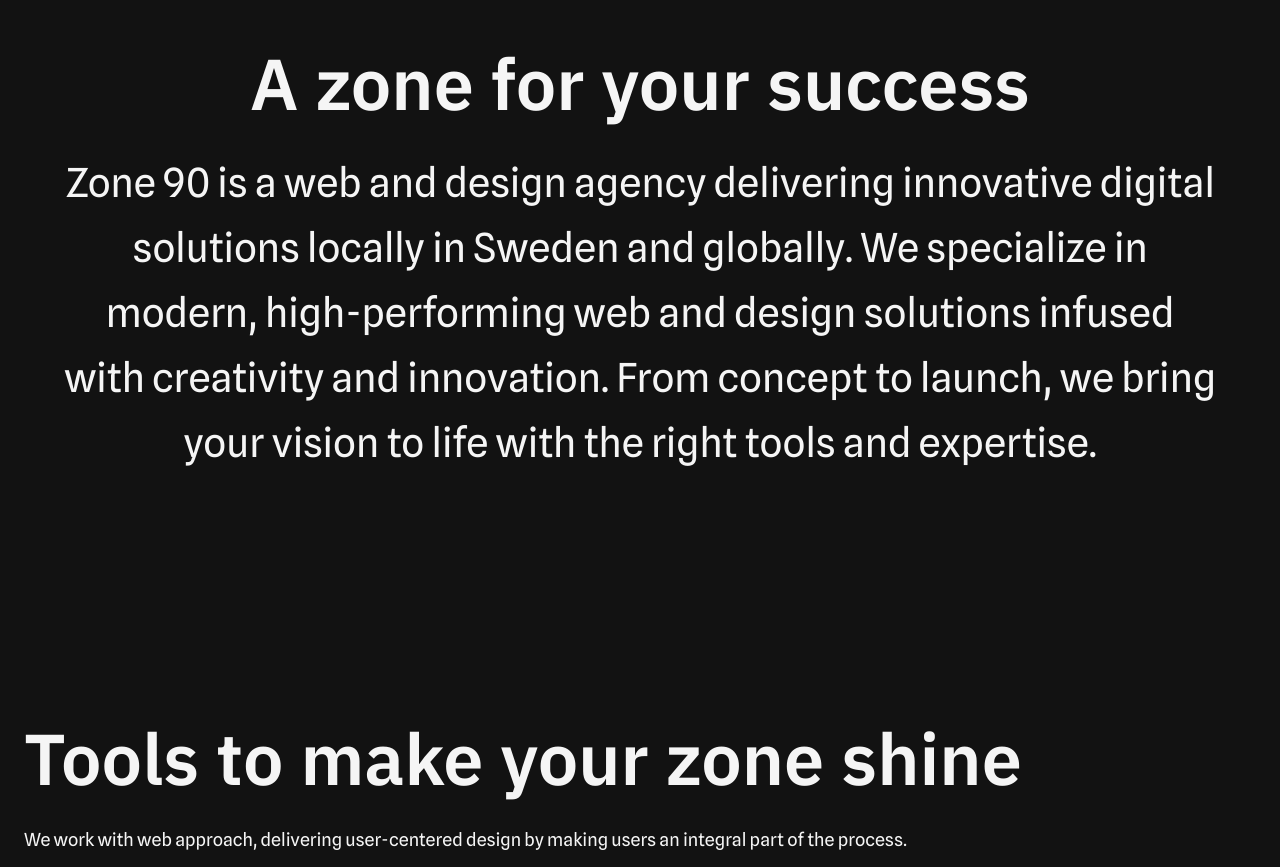
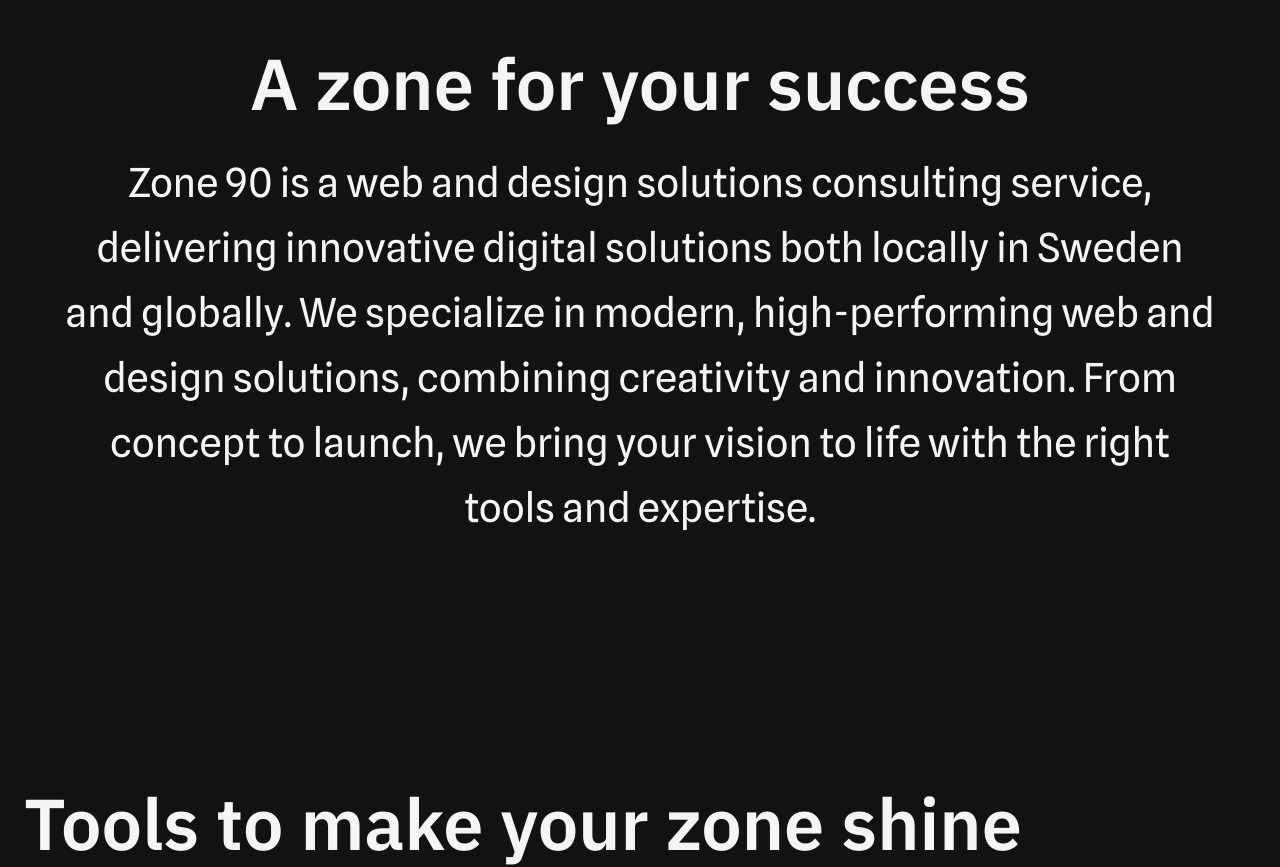
Before and after one commit to Marahkny/Marahs-portofolio, a Next.js app: page / in a window 1280 px wide. Shown: the part 920-1787 px from the top of the page. Built offline with nearby package versions, Linux system fonts and the light colour scheme.

Commit message:
ändra text

```diff
--- a/src/app/Home/ZoneSec.jsx
+++ b/src/app/Home/ZoneSec.jsx
@@ -10,9 +10,9 @@ export default function ZoneSec() {
   <div className="max-w-6xl text-center py-6 lg:py-20">
     <h2>A zone for your success</h2>
     <p className="text-[18px] sm:text-[18px] md:text-[32px] lg:text-[40px] pt-6 leading-relaxed">
-      Zone 90 is a web and design agency delivering innovative digital solutions locally in Sweden and globally.
-      We specialize in modern, high-performing web and design solutions infused with creativity and innovation.
-      From concept to launch, we bring your vision to life with the right tools and expertise.
+    Zone 90 is a web and design solutions consulting service, delivering innovative digital solutions both locally in Sweden and globally.
+We specialize in modern, high-performing web and design solutions, combining creativity and innovation.
+From concept to launch, we bring your vision to life with the right tools and expertise.
     </p>
   </div>
 
--- a/src/app/about/page.jsx
+++ b/src/app/about/page.jsx
@@ -15,7 +15,7 @@ export default function About() {
         <div className="flex flex-col md:flex-row  justify-between items-center gap-10">
         <div className="md:w-1/2 text-left item-start">
           <p className=" mb-10 text-gray-300">
-        Zone 90 is a creative agency specializing in web & design digital solutions. We help businesses transform their vision into reality through innovative, user-centric solutions. Our mission is to craft seamless, trendsetting, and impactful digital experiences that captivate and engage your audience.
+        Zone 90 is a creative consulting service specializing in web & design digital solutions. We help businesses transform their vision into reality through innovative, user-centric solutions. Our mission is to craft seamless, trendsetting, and impactful digital experiences that captivate and engage your audience.
         </p>
             <ul className="space-y-6 ">
               <li className="flex items-center">
@@ -58,9 +58,9 @@ export default function About() {
   <div className="max-w-6xl  mx-auto text-left">
 
   <div className=" py-40 ">
-        <h2 className=" mb-4  text-center">Zone 90 stands for</h2>
+        <h2 className=" mb-4  text-center">Zone 90 work by</h2>
         <p className=" text-center text-[24px] ">
-        ”Precision” & ” innovation and excellence”
+        Precision & innovation & excellence
         </p>
       </div>
     <h2 className=" mb-4 ">How we started?</h2>
@@ -78,7 +78,7 @@ export default function About() {
       <div className=" pb-5 ">
         <h3 className=" mb-4 text-[24px] text-left">A full web service</h3>
         <p className=" text-left">
-        Zone 90 is a full-service web agency dedicated to delivering complete digital solutions. From UI/UX design and web development to SEO optimization and content strategy, we provide everything businesses need to establish a strong online presence. Our goal is to create seamless, high-performing, and user-centric digital experiences that drive growth and engagement.
+        Zone 90 is a full-service web &design consulting service dedicated to delivering complete digital solutions. From UI/UX design and web development to SEO optimization and content strategy, we provide everything businesses need to establish a strong online presence. Our goal is to create seamless, high-performing, and user-centric digital experiences that drive growth and engagement.
         </p>
       </div>
 
```
Also changed, not shown: public/photos/project 2.png, src/app/techno/page.jsx (added).
